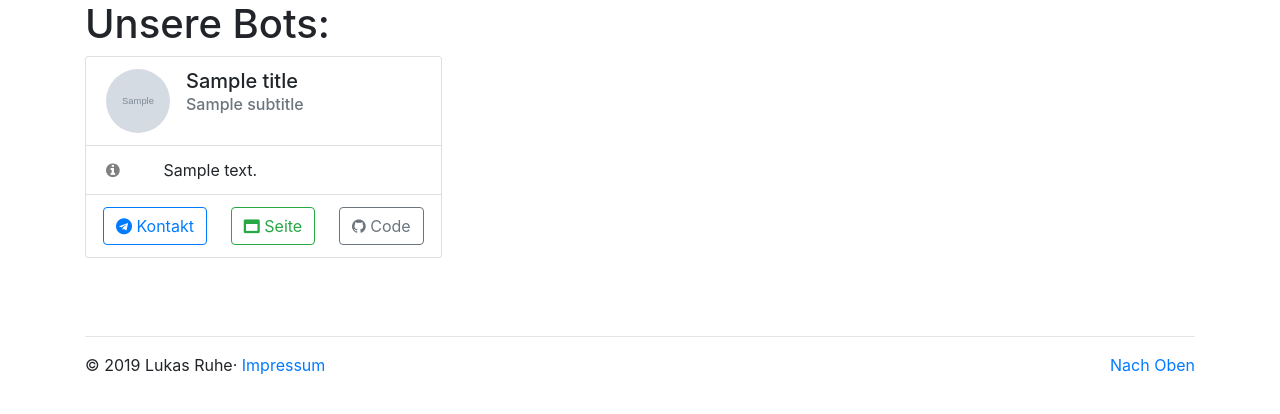
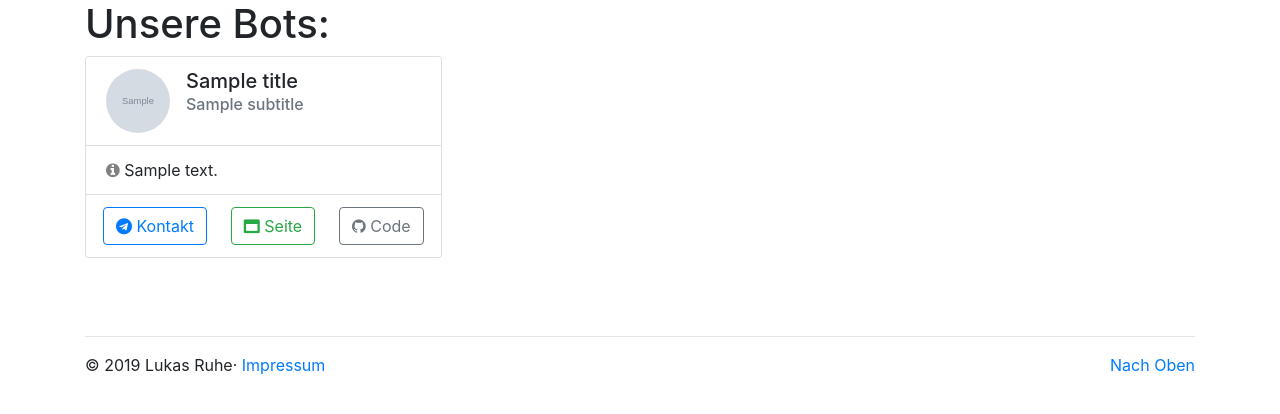
Before and after one commit to telebotter/telebotter, a Django app: template core/templates/core/botlist.html in a window 1280 px wide. Shown: the part 56-470 px from the top of the page. Run offline with Django 3.2, Linux system fonts and the light colour scheme; the template is opened without the code that fills it: most values are stand-ins (such as "Sample title", 1, 10 or a date in 2020); grey boxes marked "Sample" are stand-in pictures; some libraries are stand-ins or nearby versions.

Commit message:
logo cards

```diff
--- a/core/templates/core/base.html
+++ b/core/templates/core/base.html
@@ -48,9 +48,11 @@
         <li class="nav-item active">
           <a class="nav-link" href="/botlist">Bots <span class="sr-only">(current)</span></a>
         </li>
+        {% block submenu %}
         <li class="nav-item">
           <a class="nav-link disabled" href="#">Kontakt</a>
         </li>
+        {% endblock submenu %}
       </ul>
       <!-- no search implemented
       <form class="form-inline mt-2 mt-md-0">
--- a/core/templates/core/bot_card.html
+++ b/core/templates/core/bot_card.html
@@ -39,14 +39,8 @@
         </div>
     </li>
     <li class="list-group-item">
-      <div class="row" style="display: flex; align-items: center;">
-        <div class="col-2">
           <i class="fa fa-info-circle" style="color: grey;"></i>
-        </div>
-        <div class="col-10">
           {{ text }}
-        </div>
-      </div>
     </li>
     <li class="list-group-item">
       <div class="row">
--- a/core/templates/core/botlist.html
+++ b/core/templates/core/botlist.html
@@ -3,7 +3,6 @@
 
 {% block content %}
 <div class="container">
-
     <h1>Unsere Bots:</h1>
     <div class="card-columns">
     {% for bot in bots %}
```
Also changed, not shown: art/logo_draft.svg (added), art/logo_light.png (added), 1 other file.
